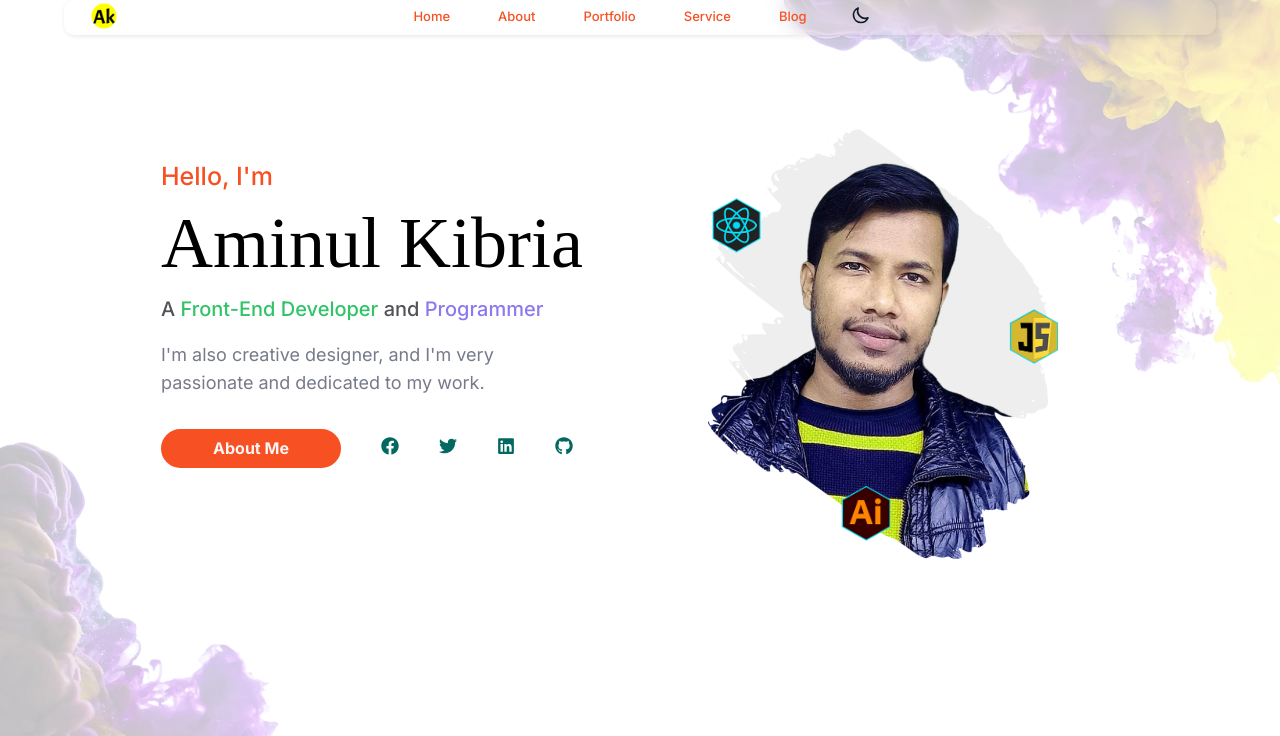
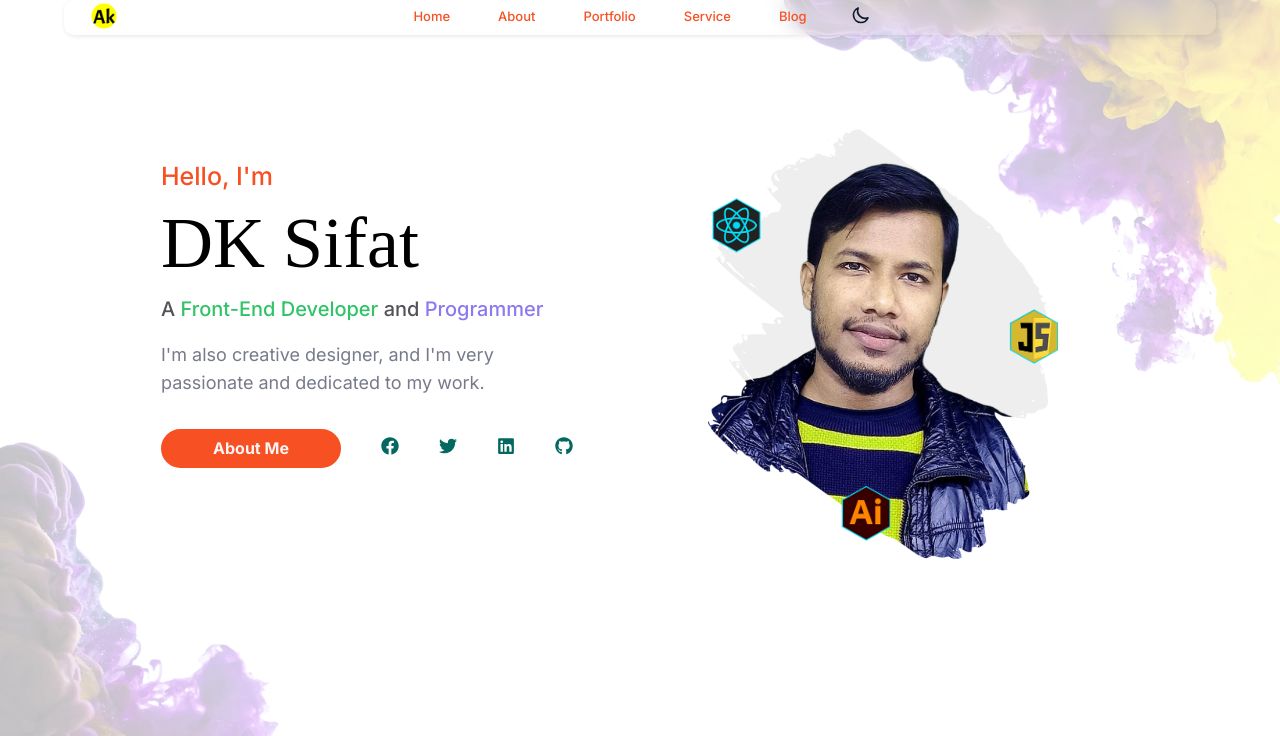
Before and after one commit to dksifatofficial/aminul-kibria-next, a Next.js app: page / in a window 1280 px wide. Shown: the top 736 px of the page. Built offline with nearby package versions, Linux system fonts and the light colour scheme.

Commit message:
Update TopContainer.js

```diff
--- a/app/components/TopContainer.js
+++ b/app/components/TopContainer.js
@@ -22,7 +22,7 @@ function TopContainer() {
       <div className="w-full h-auto float-left text-center mt-28 lg:w-6/12 lg:float-left lg:text-left lg:mt-28 lg:pt-12 lg:pb-0 lg:px-16">
         <h3 className="text-[#f75023] dark:text-[#40d6e0] font-medium p-0">Hello, I&apos;m</h3>
         <h1 className="font-[bold] text-black text-7xl p-0 mb-4 mt-4 dark:text-white">
-          Aminul Kibria
+          DK Sifat
         </h1>
         <h4 className="text-zinc-600 mb-2 dark:text-zinc-400">
           A <span className="text-[#30c367]">Front-End Developer</span> and{" "}
```
